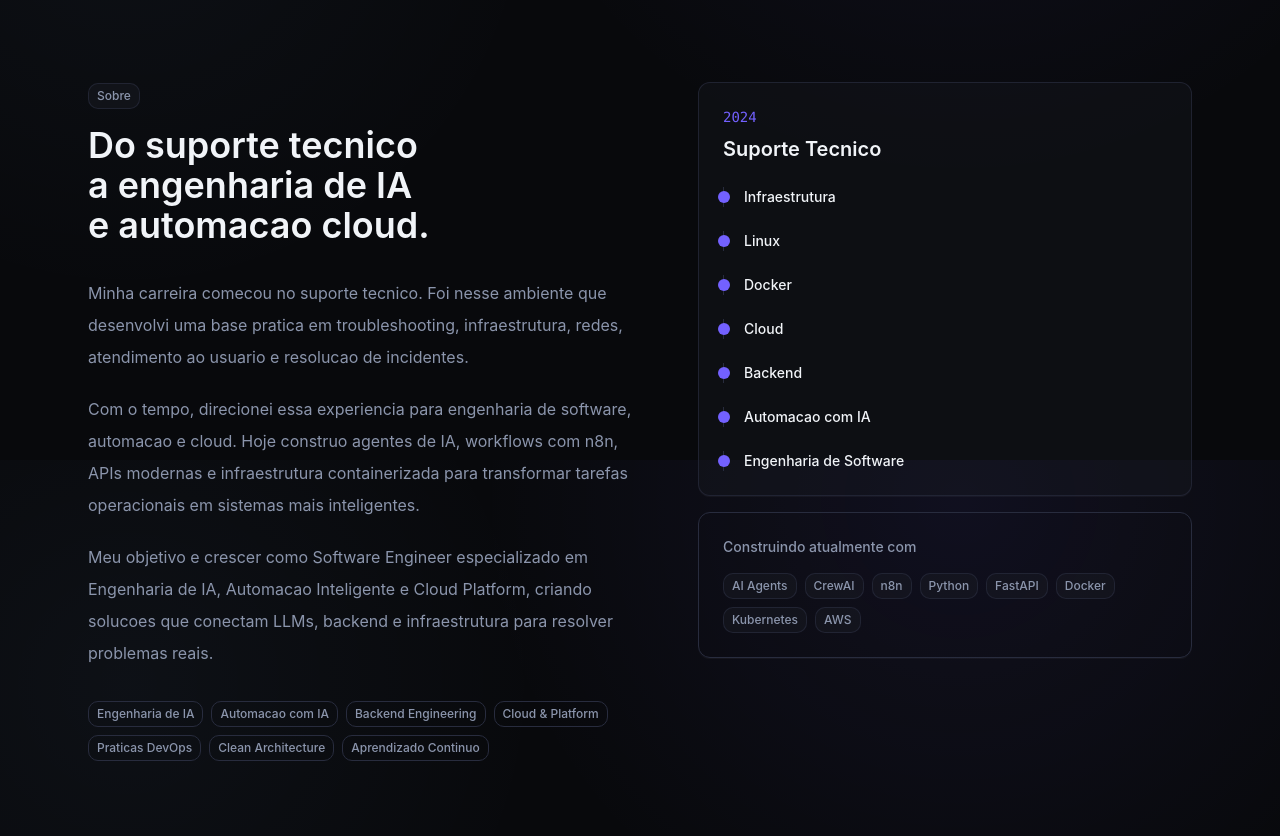
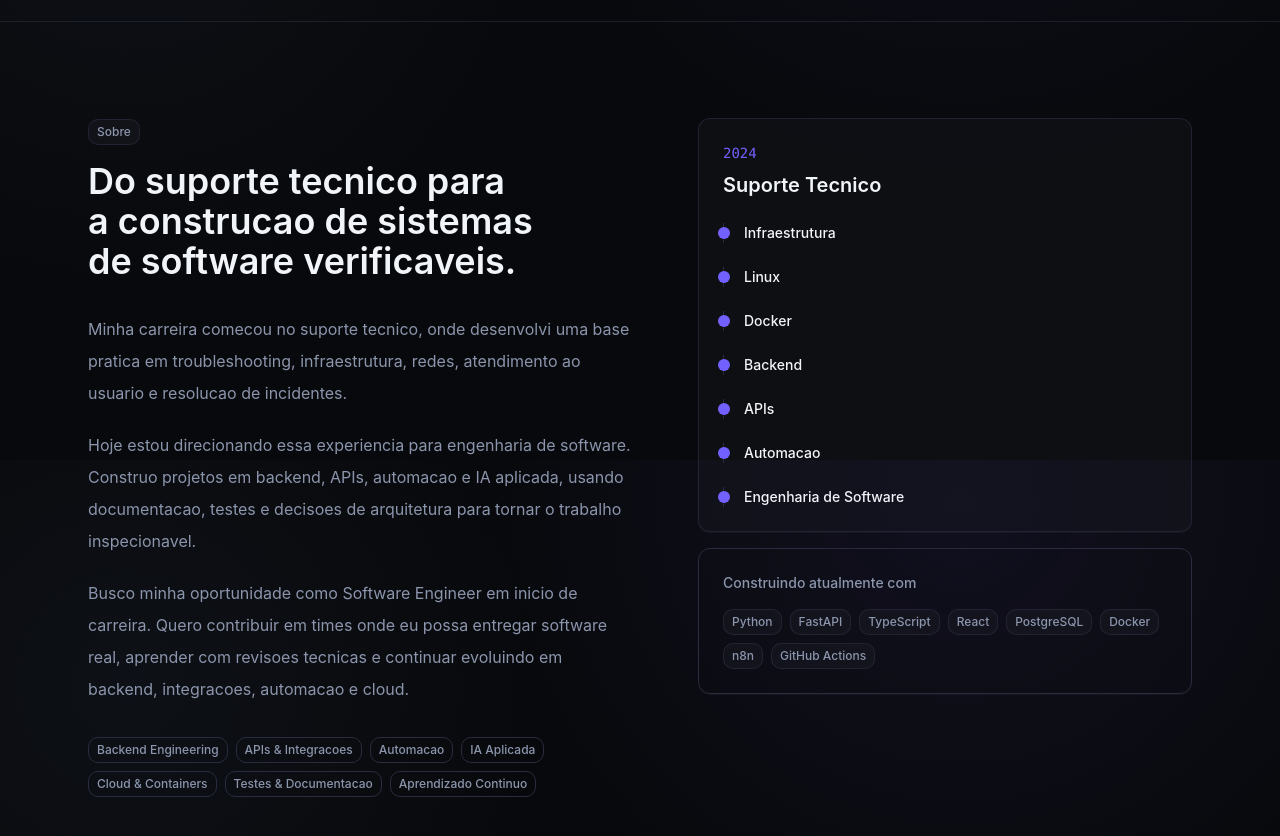
Before and after one commit to DavidDevd/pauloramos.github.io, a Next.js app: page / in a window 1280 px wide. Shown: the part 1940-2776 px from the top of the page. Built offline with nearby package versions, Linux system fonts and the light colour scheme; no server answers.

Commit message:
Portfolio 2026: recruiter-focused bilingual final pass
Finalize bilingual PT-BR/EN recruiter positioning, project case navigation and SEO for the published portfolio.

```diff
--- a/src/config/site.ts
+++ b/src/config/site.ts
@@ -1,13 +1,13 @@
 import type { SiteConfig } from "@/types";
 
-const domain = "pauloramos.dev";
+const domain = "daviddevd.github.io/pauloramos.github.io";
 const url = process.env.NEXT_PUBLIC_SITE_URL ?? `https://${domain}`;
 
 const ptDescription =
-  "Software Engineer focado em AI Engineering, automacao inteligente, backend moderno e cloud platform.";
+  "Portfolio de Paulo Ramos, Software Engineer em inicio de carreira, com projetos verificaveis em backend, APIs, automacao, IA aplicada e cloud.";
 
 const enDescription =
-  "Software Engineer focused on AI Engineering, intelligent automation, modern backend systems and cloud platforms.";
+  "Paulo Ramos' early-career Software Engineering portfolio with verifiable projects across backend, APIs, automation, applied AI and cloud.";
 
 const ptSeo = {
   title: "Paulo Ramos | Software Engineer",
@@ -15,13 +15,15 @@ const ptSeo = {
   description: ptDescription,
   keywords: [
     "Paulo Ramos",
-    "Software Engineer",
-    "AI Engineer",
-    "Engenheiro de IA",
-    "Automacao com IA",
-    "AI Automation",
-    "Backend Engineering",
-    "Cloud Platform",
+    "Software Engineer Junior",
+    "Desenvolvedor Backend",
+    "FastAPI",
+    "TypeScript",
+    "Python",
+    "APIs",
+    "Automacao",
+    "AI Engineering",
+    "Cloud",
   ],
   canonicalPath: "/",
   openGraph: {
@@ -43,12 +45,15 @@ const enSeo = {
   description: enDescription,
   keywords: [
     "Paulo Ramos",
-    "Software Engineer",
-    "AI Engineer",
-    "AI Automation Engineer",
-    "AI Automation",
-    "Backend Engineering",
-    "Cloud Platform",
+    "Junior Software Engineer",
+    "Backend Developer",
+    "FastAPI",
+    "TypeScript",
+    "Python",
+    "APIs",
+    "Automation",
+    "AI Engineering",
+    "Cloud",
   ],
   canonicalPath: "/en",
   openGraph: {
@@ -67,7 +72,7 @@ const enSeo = {
 export const siteConfig = {
   name: "Paulo Ramos",
   title: "Software Engineer",
-  description: "AI Engineering | Intelligent Automation | Cloud & Platform",
+  description: "Backend | APIs | Automation | Applied AI | Cloud",
   domain,
   url,
   locale: "pt-BR",
--- a/src/data/about.ts
+++ b/src/data/about.ts
@@ -3,76 +3,58 @@ import type { AboutData, Locale } from "@/types";
 export const aboutDataByLocale = {
   "pt-BR": {
     eyebrow: "Sobre",
-    title: "Do suporte tecnico a engenharia de IA e automacao cloud.",
+    title: "Do suporte tecnico para a construcao de sistemas de software verificaveis.",
     story: [
-      "Minha carreira comecou no suporte tecnico. Foi nesse ambiente que desenvolvi uma base pratica em troubleshooting, infraestrutura, redes, atendimento ao usuario e resolucao de incidentes.",
-      "Com o tempo, direcionei essa experiencia para engenharia de software, automacao e cloud. Hoje construo agentes de IA, workflows com n8n, APIs modernas e infraestrutura containerizada para transformar tarefas operacionais em sistemas mais inteligentes.",
-      "Meu objetivo e crescer como Software Engineer especializado em Engenharia de IA, Automacao Inteligente e Cloud Platform, criando solucoes que conectam LLMs, backend e infraestrutura para resolver problemas reais.",
+      "Minha carreira comecou no suporte tecnico, onde desenvolvi uma base pratica em troubleshooting, infraestrutura, redes, atendimento ao usuario e resolucao de incidentes.",
+      "Hoje estou direcionando essa experiencia para engenharia de software. Construo projetos em backend, APIs, automacao e IA aplicada, usando documentacao, testes e decisoes de arquitetura para tornar o trabalho inspecionavel.",
+      "Busco minha oportunidade como Software Engineer em inicio de carreira. Quero contribuir em times onde eu possa entregar software real, aprender com revisoes tecnicas e continuar evoluindo em backend, integracoes, automacao e cloud.",
     ],
     highlights: [
-      "Engenharia de IA",
-      "Automacao com IA",
       "Backend Engineering",
-      "Cloud & Platform",
-      "Praticas DevOps",
-      "Clean Architecture",
+      "APIs & Integracoes",
+      "Automacao",
+      "IA Aplicada",
+      "Cloud & Containers",
+      "Testes & Documentacao",
       "Aprendizado Continuo",
     ],
-    professionalJourneyAriaLabel:
-      "Jornada profissional do suporte tecnico a engenharia de software",
+    professionalJourneyAriaLabel: "Jornada profissional do suporte tecnico a engenharia de software",
     journey: {
       year: "2024",
       start: "Suporte Tecnico",
-      steps: [
-        "Infraestrutura",
-        "Linux",
-        "Docker",
-        "Cloud",
-        "Backend",
-        "Automacao com IA",
-        "Engenharia de Software",
-      ],
+      steps: ["Infraestrutura", "Linux", "Docker", "Backend", "APIs", "Automacao", "Engenharia de Software"],
     },
     currentFocus: {
       title: "Construindo atualmente com",
-      items: ["AI Agents", "CrewAI", "n8n", "Python", "FastAPI", "Docker", "Kubernetes", "AWS"],
+      items: ["Python", "FastAPI", "TypeScript", "React", "PostgreSQL", "Docker", "n8n", "GitHub Actions"],
     },
   },
   "en-US": {
     eyebrow: "About",
-    title: "From technical support to AI engineering and cloud automation.",
+    title: "From technical support to building verifiable software systems.",
     story: [
-      "My career started in technical support. That environment gave me practical experience with troubleshooting, infrastructure, networking, user support and incident resolution.",
-      "Over time, I redirected that experience toward software engineering, automation and cloud. Today I build AI agents, n8n workflows, modern APIs and containerized infrastructure to turn operational tasks into smarter systems.",
-      "My goal is to grow as a Software Engineer focused on AI Engineering, Intelligent Automation and Cloud Platform, creating solutions that connect LLMs, backend systems and infrastructure to solve real problems.",
+      "My career started in technical support, where I developed practical experience with troubleshooting, infrastructure, networking, user support and incident resolution.",
+      "I am now directing that experience toward software engineering. I build backend, API, automation and applied AI projects, using documentation, tests and architecture decisions to make the work inspectable.",
+      "I am looking for an early-career Software Engineer opportunity where I can ship real software, learn through technical review and keep growing across backend systems, integrations, automation and cloud.",
     ],
     highlights: [
-      "AI Engineering",
-      "AI Automation",
       "Backend Engineering",
-      "Cloud & Platform",
-      "DevOps Practices",
-      "Clean Architecture",
+      "APIs & Integrations",
+      "Automation",
+      "Applied AI",
+      "Cloud & Containers",
+      "Testing & Documentation",
       "Continuous Learning",
     ],
-    professionalJourneyAriaLabel:
-      "Professional journey from technical support to software engineering",
+    professionalJourneyAriaLabel: "Professional journey from technical support to software engineering",
     journey: {
       year: "2024",
       start: "Technical Support",
-      steps: [
-        "Infrastructure",
-        "Linux",
-        "Docker",
-        "Cloud",
-        "Backend",
-        "AI Automation",
-        "Software Engineering",
-      ],
+      steps: ["Infrastructure", "Linux", "Docker", "Backend", "APIs", "Automation", "Software Engineering"],
     },
     currentFocus: {
       title: "Currently building with",
-      items: ["AI Agents", "CrewAI", "n8n", "Python", "FastAPI", "Docker", "Kubernetes", "AWS"],
+      items: ["Python", "FastAPI", "TypeScript", "React", "PostgreSQL", "Docker", "n8n", "GitHub Actions"],
     },
   },
 } as const satisfies Record<Locale, AboutData>;
--- a/src/data/hero.ts
+++ b/src/data/hero.ts
@@ -2,42 +2,18 @@ import type { HeroData, Locale } from "@/types";
 
 export const heroDataByLocale = {
   "pt-BR": {
-    eyebrow: "Paulo Ramos",
+    eyebrow: "Paulo Ramos · Aberto a oportunidades junior",
     name: "Paulo Ramos",
     title: "Software Engineer",
-    subtitle: "Backend | APIs | Automacao | IA | Cloud",
+    subtitle: "Backend | APIs | Automacao | IA Aplicada | Cloud",
     headline: "Construindo software que conecta sistemas, automacao e operacoes reais.",
     description:
-      "Portfolio de engenharia focado em backend, integracoes, automacao e IA aplicada, com projetos documentados, testados e apresentados com decisoes tecnicas verificaveis.",
+      "Software Engineer em inicio de carreira com projetos verificaveis em backend, integracoes e automacao. Aqui voce pode inspecionar arquitetura, testes, documentacao e as decisoes por tras de cada entrega.",
     actions: [
-      {
-        label: "Ver Projetos",
-        href: "#projects",
-        ariaLabel: "Ver projetos e estudos de caso de engenharia de software",
-        variant: "primary",
-      },
-      {
-        label: "Baixar Curriculo",
-        href: "/curriculo.pdf",
-        ariaLabel: "Baixar curriculo em PDF",
-        variant: "outline",
-      },
-      {
-        label: "GitHub",
-        href: "https://github.com/DavidDevd",
-        target: "_blank",
-        ariaLabel: "Abrir perfil de Paulo Ramos no GitHub em uma nova aba",
-        icon: "github",
-        variant: "ghost",
-      },
-      {
-        label: "LinkedIn",
-        href: "https://linkedin.com/in/paulo-ramos-b605a9209",
-        target: "_blank",
-        ariaLabel: "Abrir perfil de Paulo Ramos no LinkedIn em uma nova aba",
-        icon: "linkedin",
-        variant: "subtle",
-      },
+      { label: "Ver Projetos", href: "#projects", ariaLabel: "Ver projetos e estudos de caso de engenharia de software", variant: "primary" },
+      { label: "Baixar Curriculo", href: "/curriculo.pdf", ariaLabel: "Baixar curriculo em PDF", variant: "outline" },
+      { label: "GitHub", href: "https://github.com/DavidDevd", target: "_blank", ariaLabel: "Abrir perfil de Paulo Ramos no GitHub em uma nova aba", icon: "github", variant: "ghost" },
+      { label: "LinkedIn", href: "https://linkedin.com/in/paulo-ramos-b605a9209", target: "_blank", ariaLabel: "Abrir perfil de Paulo Ramos no LinkedIn em uma nova aba", icon: "linkedin", variant: "subtle" },
     ],
     workflow: {
       ariaLabel: "Fluxo tecnico: problema, arquitetura, implementacao, testes, integracao e entrega",
@@ -52,42 +28,18 @@ export const heroDataByLocale = {
     },
   },
   "en-US": {
-    eyebrow: "Paulo Ramos",
+    eyebrow: "Paulo Ramos · Open to junior opportunities",
     name: "Paulo Ramos",
     title: "Software Engineer",
-    subtitle: "Backend | APIs | Automation | AI | Cloud",
+    subtitle: "Backend | APIs | Automation | Applied AI | Cloud",
     headline: "Building software that connects systems, automation and real operations.",
     description:
-      "An engineering portfolio focused on backend, integrations, automation and applied AI, with documented and tested projects backed by inspectable technical decisions.",
+      "Early-career Software Engineer with verifiable backend, integration and automation projects. Inspect the architecture, tests, documentation and technical decisions behind each delivery.",
     actions: [
-      {
-        label: "View Projects",
-        href: "#projects",
-        ariaLabel: "View software engineering projects and case studies",
-        variant: "primary",
-      },
-      {
-        label: "Download Resume",
-        href: "/resume.pdf",
-        ariaLabel: "Download resume as a PDF",
-        variant: "outline",
-      },
-      {
-        label: "GitHub",
-        href: "https://github.com/DavidDevd",
-        target: "_blank",
-        ariaLabel: "Open Paulo Ramos GitHub profile in a new tab",
-        icon: "github",
-        variant: "ghost",
-      },
-      {
-        label: "LinkedIn",
-        href: "https://linkedin.com/in/paulo-ramos-b605a9209",
-        target: "_blank",
-        ariaLabel: "Open Paulo Ramos LinkedIn profile in a new tab",
-        icon: "linkedin",
-        variant: "subtle",
-      },
+      { label: "View Projects", href: "#projects", ariaLabel: "View software engineering projects and case studies", variant: "primary" },
+      { label: "Download Resume", href: "/resume.pdf", ariaLabel: "Download resume as a PDF", variant: "outline" },
+      { label: "GitHub", href: "https://github.com/DavidDevd", target: "_blank", ariaLabel: "Open Paulo Ramos GitHub profile in a new tab", icon: "github", variant: "ghost" },
+      { label: "LinkedIn", href: "https://linkedin.com/in/paulo-ramos-b605a9209", target: "_blank", ariaLabel: "Open Paulo Ramos LinkedIn profile in a new tab", icon: "linkedin", variant: "subtle" },
     ],
     workflow: {
       ariaLabel: "Technical flow: problem, architecture, implementation, testing, integration and delivery",
--- a/src/sections/featured-case-studies-section.tsx
+++ b/src/sections/featured-case-studies-section.tsx
@@ -1,5 +1,6 @@
 "use client";
 
+import Link from "next/link";
 import { m } from "framer-motion";
 
 import { Icon } from "@/components/icons/icon";
@@ -14,6 +15,7 @@ import type { CaseStudyData, ContentLink } from "@/types";
 
 type FeaturedCaseStudiesSectionProps = {
   data: CaseStudyData;
+  locale?: "pt-BR" | "en-US";
 };
 
 function getCaseStudyLinks(caseStudy: CaseStudyData["cases"][number]) {
@@ -22,7 +24,14 @@ function getCaseStudyLinks(caseStudy: CaseStudyData["cases"][number]) {
   );
 }
 
-export function FeaturedCaseStudiesSection({ data }: FeaturedCaseStudiesSectionProps) {
+export function FeaturedCaseStudiesSection({
+  data,
+  locale = "pt-BR",
+}: FeaturedCaseStudiesSectionProps) {
+  const featuredCases = data.cases.filter((caseStudy) => caseStudy.featured).slice(0, 4);
+  const projectBasePath = locale === "en-US" ? "/en/projects" : "/projects";
+  const caseLabel = locale === "en-US" ? "View case study" : "Ver case completo";
+
   return (
     <Section id="projects" className="relative overflow-hidden border-b border-border/60">
       <Container className="space-y-12">
@@ -47,29 +56,29 @@ export function FeaturedCaseStudiesSection({ data }: FeaturedCaseStudiesSectionP
           viewport={{ once: true, margin: "-10%" }}
           variants={staggerContainer}
         >
-          {data.cases.map((caseStudy) => (
+          {featuredCases.map((caseStudy) => (
             <m.article
-              key={caseStudy.title}
+              key={caseStudy.slug}
               variants={fadeUp}
               transition={{ duration: motionDurations.normal, ease: motionEasing.standard }}
             >
               <Card
                 className="group flex h-full flex-col gap-7 transition-colors hover:border-primary/40 hover:bg-surface-elevated/70"
                 padding="lg"
-                variant={caseStudy.featured ? "secondary" : "subtle"}
+                variant="secondary"
               >
-                <div className="flex flex-wrap items-start justify-between gap-4">
                 <div className="space-y-3">
                   <div className="flex flex-wrap gap-2">
                     <Badge variant="primary">{caseStudy.category}</Badge>
-                      {caseStudy.featured ? (
                     <Badge variant="subtle">{data.labels.featured}</Badge>
-                      ) : null}
+                    <Badge variant="outline">{caseStudy.status}</Badge>
                   </div>
                   <h3 className="text-2xl font-semibold tracking-tight text-foreground">
                     {caseStudy.title}
                   </h3>
-                  </div>
+                  {caseStudy.subtitle ? (
+                    <p className="text-sm leading-7 text-muted-foreground">{caseStudy.subtitle}</p>
+                  ) : null}
                 </div>
 
                 <div className="grid gap-4 md:grid-cols-2">
@@ -77,30 +86,13 @@ export function FeaturedCaseStudiesSection({ data }: FeaturedCaseStudiesSectionP
                     <p className="text-xs font-medium uppercase tracking-[0.16em] text-primary">
                       {data.labels.problem}
                     </p>
-                    <p className="text-sm leading-7 text-muted-foreground">
-                      {caseStudy.problem}
-                    </p>
+                    <p className="text-sm leading-7 text-muted-foreground">{caseStudy.problem}</p>
                   </div>
                   <div className="space-y-2 rounded-md border border-border/70 bg-background/40 p-4">
                     <p className="text-xs font-medium uppercase tracking-[0.16em] text-primary">
                       {data.labels.solution}
                     </p>
-                    <p className="text-sm leading-7 text-muted-foreground">
-                      {caseStudy.solution}
-                    </p>
-                  </div>
-                </div>
-
-                <div className="space-y-3">
-                  <p className="text-xs font-medium uppercase tracking-[0.16em] text-muted-foreground">
-                    {data.labels.architecture}
-                  </p>
-                  <div className="flex flex-wrap gap-2">
-                    {caseStudy.architecture.map((item) => (
-                      <Badge key={item} variant="subtle">
-                        {item}
-                      </Badge>
-                    ))}
+                    <p className="text-sm leading-7 text-muted-foreground">{caseStudy.solution}</p>
                   </div>
                 </div>
 
@@ -109,7 +101,7 @@ export function FeaturedCaseStudiesSection({ data }: FeaturedCaseStudiesSectionP
                     {data.labels.technologies}
                   </p>
                   <div className="flex flex-wrap gap-2">
-                    {caseStudy.technologies.map((technology) => (
+                    {caseStudy.technologies.slice(0, 6).map((technology) => (
                       <Badge key={technology} variant="outline">
                         {technology}
                       </Badge>
@@ -117,26 +109,21 @@ export function FeaturedCaseStudiesSection({ data }: FeaturedCaseStudiesSectionP
                   </div>
                 </div>
 
-                <div className="grid gap-4 text-sm leading-7 text-muted-foreground md:grid-cols-2">
-                  <div className="space-y-2">
-                    <p className="font-medium text-foreground">{data.labels.engineeringDecisions}</p>
-                    <ul className="space-y-2">
-                      {caseStudy.engineeringDecisions.map((decision) => (
-                        <li key={decision.question}>{decision.rationale}</li>
+                {caseStudy.metrics.length ? (
+                  <div className="grid gap-3 sm:grid-cols-2">
+                    {caseStudy.metrics.slice(0, 2).map((metric) => (
+                      <div key={metric.label} className="rounded-md border border-border/70 bg-background/40 p-4">
+                        <p className="text-xl font-semibold text-foreground">{metric.value}</p>
+                        <p className="mt-1 text-xs text-muted-foreground">{metric.label}</p>
+                      </div>
                     ))}
-                    </ul>
                   </div>
-                  <div className="space-y-2">
-                    <p className="font-medium text-foreground">{data.labels.learnings}</p>
-                    <ul className="space-y-2">
-                      {caseStudy.lessonsLearned.map((learning) => (
-                        <li key={learning}>{learning}</li>
-                      ))}
-                    </ul>
-                  </div>
-                </div>
+                ) : null}
 
                 <div className="mt-auto flex flex-wrap gap-3 pt-1">
+                  <Button asChild variant="primary" size="sm">
+                    <Link href={`${projectBasePath}/${caseStudy.slug}`}>{caseLabel}</Link>
+                  </Button>
                   {getCaseStudyLinks(caseStudy).map((link) => (
                     <Button key={link.href} asChild variant={link.variant ?? "ghost"} size="sm">
                       <a
--- a/src/sections/home-sections.tsx
+++ b/src/sections/home-sections.tsx
@@ -26,7 +26,7 @@ export function HomeSections({ locale }: HomeSectionsProps) {
       <MissionSection data={missionDataByLocale[locale]} />
       <AboutSection data={aboutDataByLocale[locale]} />
       <WhatIBuildSection data={whatIBuildDataByLocale[locale]} />
-      <FeaturedCaseStudiesSection data={caseStudiesDataByLocale[locale]} />
+      <FeaturedCaseStudiesSection data={caseStudiesDataByLocale[locale]} locale={locale} />
       <Experience />
       <Journey />
       <Certifications />
```
Lines whose indentation alone changed are shown as unchanged.
